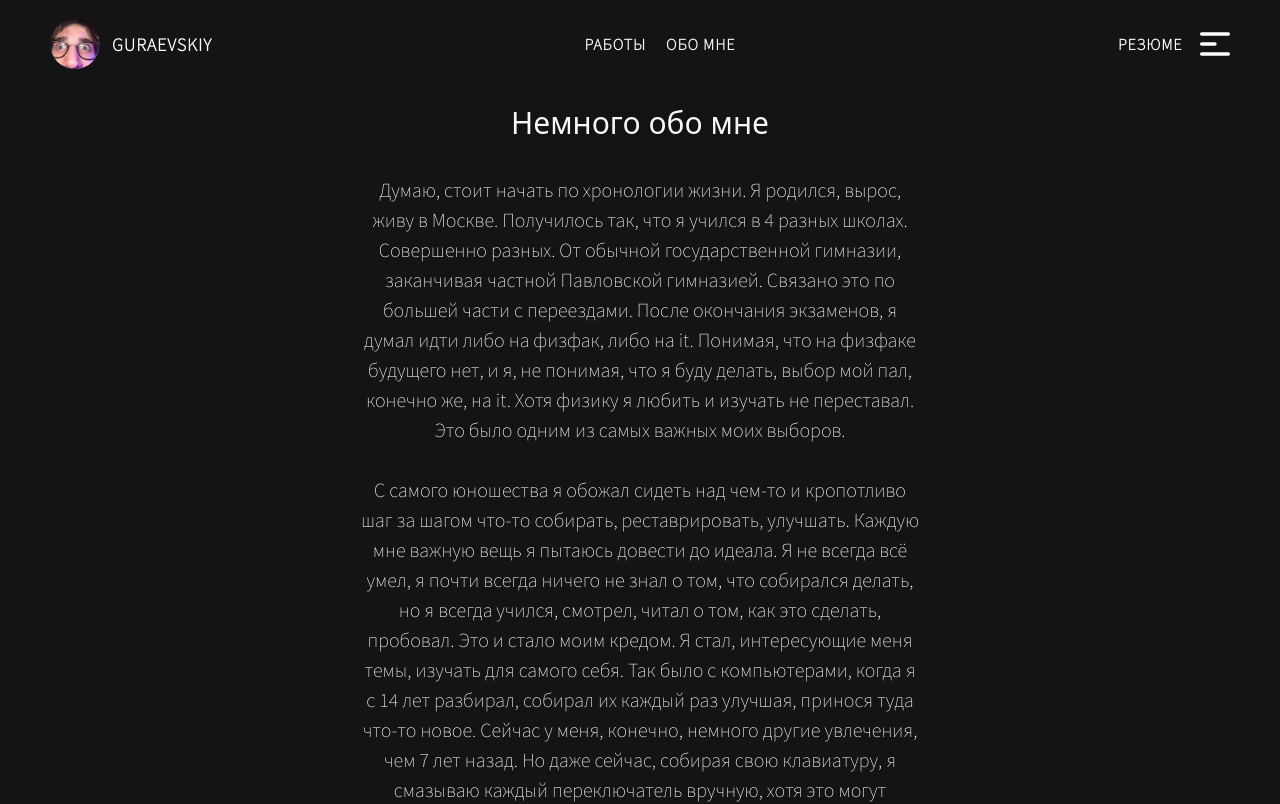
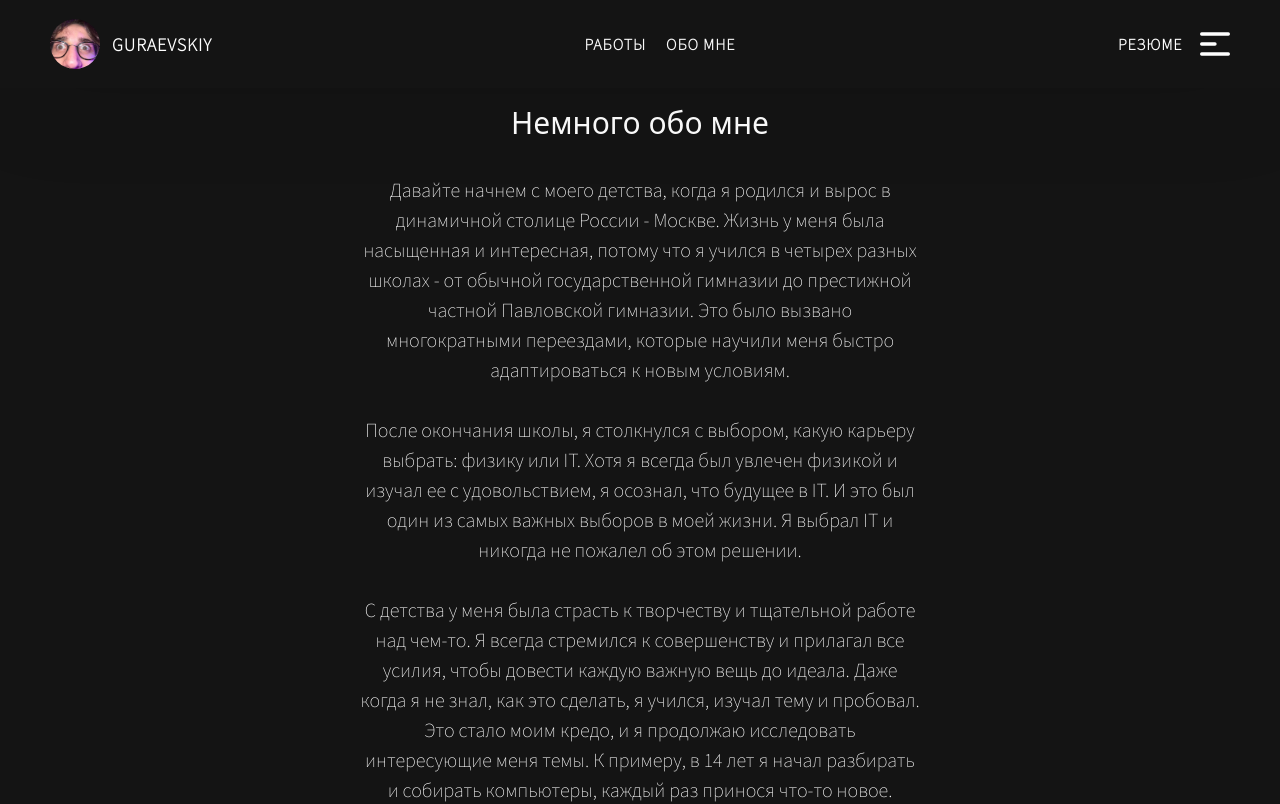
Before and after one commit to MaxGuraevskiy/guraevskiy, a Next.js app: page /about in a window 1280 px wide. Shown: the top 804 px of the page. Built offline with nearby package versions, Linux system fonts and the light colour scheme.

Commit message:
rework text on about page and test seo version

```diff
--- a/app/about/page.tsx
+++ b/app/about/page.tsx
@@ -7,47 +7,54 @@ function About() {
         <h1 className="font-manrope text-[3rem]">Немного обо мне</h1>
         <h2 className="font-sans_pro text-center w-[70vmin] text-[2rem]">
           <br />
-          Думаю, стоит начать по хронологии жизни. Я родился, вырос, живу в
-          Москве. Получилось так, что я учился в 4 разных школах. Совершенно
-          разных. От обычной государственной гимназии, заканчивая частной
-          Павловской гимназией. Связано это по большей части с переездами. После
-          окончания экзаменов, я думал идти либо на физфак, либо на it. Понимая,
-          что на физфаке будущего нет, и я, не понимая, что я буду делать, выбор
-          мой пал, конечно же, на it. Хотя физику я любить и изучать не
-          переставал. Это было одним из самых важных моих выборов.
+          Давайте начнем с моего детства, когда я родился и вырос в динамичной
+          столице России - Москве. Жизнь у меня была насыщенная и интересная,
+          потому что я учился в четырех разных школах - от обычной
+          государственной гимназии до престижной частной Павловской гимназии.
+          Это было вызвано многократными переездами, которые научили меня быстро
+          адаптироваться к новым условиям.
           <br />
           <br />
-          С самого юношества я обожал сидеть над чем-то и кропотливо шаг за
-          шагом что-то собирать, реставрировать, улучшать. Каждую мне важную
-          вещь я пытаюсь довести до идеала. Я не всегда всё умел, я почти всегда
-          ничего не знал о том, что собирался делать, но я всегда учился,
-          смотрел, читал о том, как это сделать, пробовал. Это и стало моим
-          кредом. Я стал, интересующие меня темы, изучать для самого себя. Так
-          было с компьютерами, когда я с 14 лет разбирал, собирал их каждый раз
-          улучшая, принося туда что-то новое. Сейчас у меня, конечно, немного
-          другие увлечения, чем 7 лет назад. Но даже сейчас, собирая свою
-          клавиатуру, я смазываю каждый переключатель вручную, хотя это могут
-          сделать за тебя, если продолжать тему ПК и около него, то даже
-          банальная установка ОС — это ритуал по поиску лучшей сборки Windows.
+          После окончания школы, я столкнулся с выбором, какую карьеру выбрать:
+          физику или IT. Хотя я всегда был увлечен физикой и изучал ее с
+          удовольствием, я осознал, что будущее в IT. И это был один из самых
+          важных выборов в моей жизни. Я выбрал IT и никогда не пожалел об этом
+          решении.
           <br />
           <br />
-          В университете я понимал, что мне не хватает того, что я хотел делать.
-          Поэтому со своими знакомыми и не только мы начали делать веб-сайты для
-          разных совершенно людей. По разным причинам так получилось, что нам
-          пришлось разойтись. Мне нужно улучшать свои навыки,
-          совершенствоваться, поэтому я хочу попасть в БигТех.
+          С детства у меня была страсть к творчеству и тщательной работе над
+          чем-то. Я всегда стремился к совершенству и прилагал все усилия, чтобы
+          довести каждую важную вещь до идеала. Даже когда я не знал, как это
+          сделать, я учился, изучал тему и пробовал. Это стало моим кредо, и я
+          продолжаю исследовать интересующие меня темы. К примеру, в 14 лет я
+          начал разбирать и собирать компьютеры, каждый раз принося что-то
+          новое. Сегодня я увлекаюсь другими вещами, но все еще тщательно
+          работаю над каждым проектом. Например, я только что собрал свою
+          клавиатуру, вручную смазывая каждый переключатель. Даже установка
+          операционной системы для меня - это ритуал, в ходе которого я ищу
+          лучшую сборку Windows.
+          <br />
+          <br />
+          В университете я осознал, что хочу большего в моей карьере и
+          профессиональном росте. Я начал работать над созданием веб-сайтов с
+          моими знакомыми и не только ими, для разных людей с разными
+          потребностями. Я получил огромный опыт в работе в команде и узнал, что
+          мне нравится работать в области Frontend разработки. Хотя наш проект
+          неожиданно развалился, я улучшил свои навыки и стремился к
+          совершенству в своей работе. Сейчас, я очень хочу присоединиться к
+          команде БигТех и продолжать развиваться в этом направлении.
           <br />
           <br />
           Говоря про свой опыт работы и достижений, не могу не упомянуть, что я
           был COO в проектно-строительной компании. Объектами были
-          железнодорожные станции, МЦК и даже сталинская высотка. Не стану
-          перечислять.
+          железнодорожные станции, МЦК и даже сталинская высотка.
           <br />
-          <br />
-          На данный момент, я хочу решать сложные задачи, улучшать свои навыки,
-          потому что знаю, если кто-то это может, и это не огранивает меня
-          физиологически, то и я могу. Потому что я знаю, что такое
-          &quot;надо&quot;, а не &quot;можно&quot;.
+          <br />В настоящее время мой главный приоритет - решать сложные задачи
+          и развивать свои навыки. Я верю в то, что если кто-то уже справился с
+          трудной задачей, то и я смогу. Потому что я знаю, что такое
+          &quot;надо&quot;, а не &quot;можно&quot;. Я готов к трудностям и
+          исполнению ответственных задач, потому что это помогает мне расти как
+          профессионал.
         </h2>
       </section>
     </main>
--- a/app/experience/workSkeleton.tsx
+++ b/app/experience/workSkeleton.tsx
@@ -27,6 +27,7 @@ const WorkSkeleton = ({ props }: { props: props }) => {
             src={props.src}
             alt=""
             className="w-[100vmin] mobile:w-[70vmin] object-contain"
+            placeholder="blur"
           />
           <div className="">
             <h2 className="font-sans_pro text-[2rem] small:text-[3rem] medium:text-[4rem]">
--- a/app/homeSections/section2/section2.tsx
+++ b/app/homeSections/section2/section2.tsx
@@ -1,6 +1,7 @@
 "use client";
 import React, { useRef } from "react";
 import Image from "next/image";
+import { useRouter } from "next/navigation";
 
 import sneaker_path from "@/public/section2/sneaker.svg";
 import checkpoint_path from "@/public/section2/checkpoint.svg";
@@ -10,9 +11,10 @@ import profile_path from "@/public/section2/profile.svg";
 import more_path from "@/public/section2/more.svg";
 
 import "./section2.css";
-import Link from "next/link";
 
 function Section2() {
+  const router = useRouter();
+
   const card1 = useRef<HTMLDivElement>(null),
     card2 = useRef<HTMLDivElement>(null),
     card3 = useRef<HTMLDivElement>(null),
@@ -85,7 +87,12 @@ function Section2() {
         }}
       >
         {data.map((e, index) => (
-          <div className="card" ref={e.cardRef} key={`${e.title}${index}`}>
+          <div
+            className="card"
+            ref={e.cardRef}
+            key={`${e.title}${index}`}
+            onClick={() => router.push("/experience")}
+          >
             <div className="card-content">
               <div className="card-image">
                 <Image src={e.imgPath} alt={e.alt} className="card-image" />
--- a/app/layout.tsx
+++ b/app/layout.tsx
@@ -51,6 +51,14 @@ export const metadata: Metadata = {
       "max-snippet": -1,
     },
   },
+  openGraph: {
+    title: "Max Guraevskiy",
+    description: "Max Guraevskiy. My portfolio",
+    url: "https://guraevskiy.vercel.app/",
+    siteName: "Max Guraevskiy",
+    locale: "ru_ru",
+    type: "website",
+  },
 };
 
 export default function RootLayout({
@@ -62,7 +70,6 @@ export default function RootLayout({
     <>
       <html lang="ru" className={`${sans_pro.variable} ${manrope.variable}`}>
         <body className="">
-          {/* <body className="bg-[url('../public/bg_rocks.jpg')] bg-cover bg-repeat-y"> */}
           <Header />
           <div className=""></div>
           <Suspense fallback={<HomeLoading />}>{children}</Suspense>
```
Also changed, not shown: app/error.tsx (line endings or trailing spaces), 1 other file (tests, documents, lock files or other folders).
